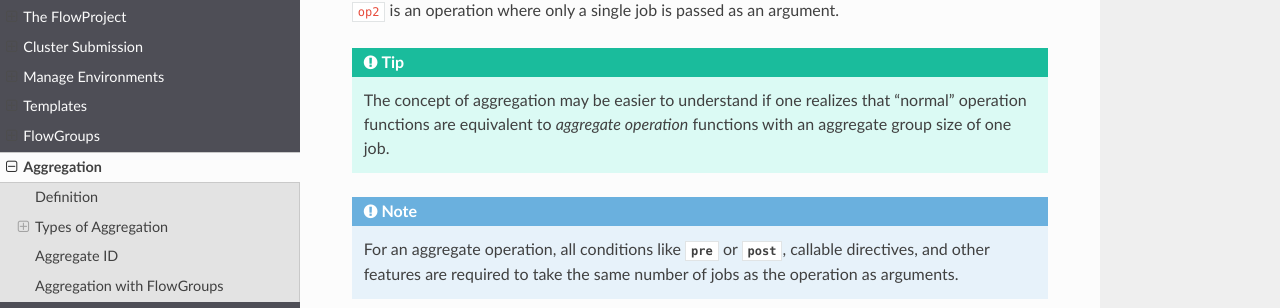
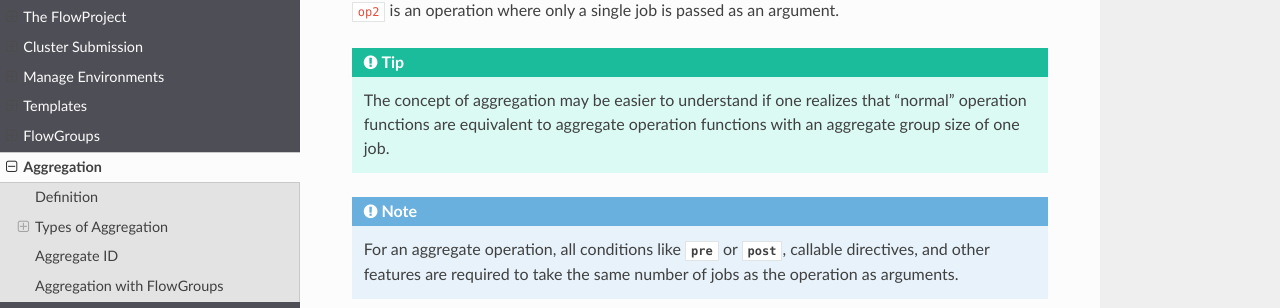
Before and after one commit to glotzerlab/signac-docs, a Sphinx documentation site: the page built from docs/source/aggregation.rst, in a window 1280 px wide and 900 px high, scrolled down 653 px. Shown: the part 167-475 px from the top of the window. Built offline with Sphinx 7.4.7 and the Read the Docs theme 2.0.0, drawn with Linux system fonts in a browser that asks for light colours.

Commit message:
Unitalicize.

```diff
--- a/docs/source/aggregation.rst
+++ b/docs/source/aggregation.rst
@@ -41,7 +41,7 @@ In the example above, ``op1`` is an *aggregate operation* where all the jobs pre
 
 .. tip::
 
-    The concept of aggregation may be easier to understand if one realizes that "normal" operation functions are equivalent to *aggregate operation* functions with an aggregate group size of one job.
+    The concept of aggregation may be easier to understand if one realizes that "normal" operation functions are equivalent to aggregate operation functions with an aggregate group size of one job.
 
 
 .. note::
```
